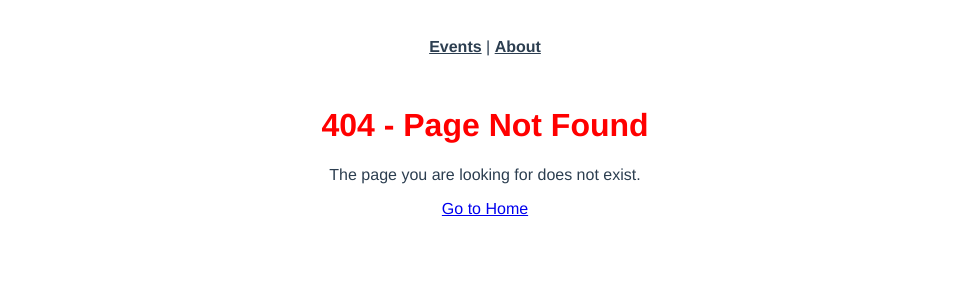
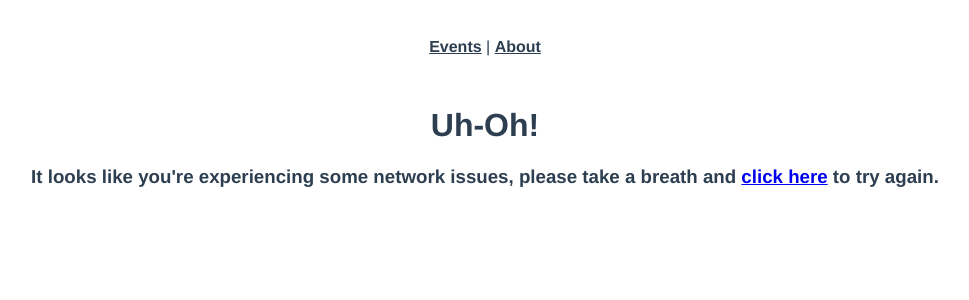
Before and after one commit to awaritefe/Real-World_Vue-3, a Vue app: page /network-error in a window 1280 px wide. Before the commit this address had no page. Shown: the top 300 px of the page, without its empty margins (155-1124 px from the left). Built offline with nearby package versions, Linux system fonts and the light colour scheme.

Commit message:
adding error handling

```diff
--- a/src/router/index.js
+++ b/src/router/index.js
@@ -5,7 +5,8 @@
 import EventEdit from '../views/event/Edit.vue'
 import EventLayout from '../views/event/Layout.vue'
 import About from '../views/About.vue'
-import NotFoundComponent from '../views/NotFoundComponent.vue'
+import NotFound from '@/views/NotFound.vue'
+import NetworkError from '@/views/NetworkError.vue'
 
 const router = createRouter({
   history: createWebHistory(import.meta.env.BASE_URL),
@@ -45,9 +46,20 @@
       component: About
     },
     {
-      path: '/:pathMatch(.*)*',
+      path: '/404/:resource',
+      name: '404Resource',
+      component: NotFound,
+      props: true
+    },
+    {
+      path: '/:catchAll(.*)',
       name: 'NotFound',
-      component: NotFoundComponent
+      component: NotFound
+    },
+    {
+      path: '/network-error',
+      name: 'NetworkError',
+      component: NetworkError
     }
   ]
 })
--- a/src/views/EventList.vue
+++ b/src/views/EventList.vue
@@ -2,6 +2,9 @@
 import { onMounted, ref, computed, watchEffect } from 'vue'
 import EventCard from '@/components/EventCard.vue'
 import EventService from '@/services/EventService.js'
+import { useRouter } from 'vue-router'
+
+const router = useRouter()
 
 const props = defineProps(['page'])
 
@@ -25,7 +28,7 @@
         totalEvents.value = response.headers['x-total-count']
       })
       .catch((error) => {
-        console.log(error)
+        router.push({ name: 'NetworkError' })
       })
   })
 })
--- /dev/null
+++ b/src/views/NetworkError.vue
@@ -0,0 +1,10 @@
+<template>
+  <div class="networkError">
+    <h1>Uh-Oh!</h1>
+
+    <h3>
+      It looks like you're experiencing some network issues, please take a breath and
+      <a href="#" @click="$router.go(-1)">click here</a> to try again.
+    </h3>
+  </div>
+</template>
--- /dev/null
+++ b/src/views/NotFound.vue
@@ -0,0 +1,21 @@
+<script setup>
+defineProps({
+  resource: {
+    type: String,
+    required: true,
+    default: 'page'
+  }
+})
+</script>
+
+<template>
+  <h1>Oops!</h1>
+  <h3>The {{ resource }} you're looking for is not here.</h3>
+  <router-link :to="{ name: 'eventList' }">Back to the home page</router-link>
+</template>
+
+<style scoped>
+h1 {
+  color: red;
+}
+</style>
--- a/src/views/NotFoundComponent.vue
+++ /dev/null
@@ -1,19 +0,0 @@
-<template>
-  <div>
-    <h1>404 - Page Not Found</h1>
-    <p>The page you are looking for does not exist.</p>
-    <router-link to="/">Go to Home</router-link>
-  </div>
-</template>
-
-<script>
-export default {
-  name: 'NotFoundComponent'
-}
-</script>
-
-<style scoped>
-h1 {
-  color: red;
-}
-</style>
--- a/src/views/event/Layout.vue
+++ b/src/views/event/Layout.vue
@@ -1,6 +1,9 @@
 <script setup>
 import { ref, onMounted } from 'vue'
 import EventService from '@/services/EventService.js'
+import { useRouter } from 'vue-router'
+
+const router = useRouter()
 
 const event = ref(null)
 
@@ -18,7 +21,14 @@
       event.value = response.data
     })
     .catch((error) => {
-      console.log(error)
+      if (error.response && error.response.status == 404) {
+        router.push({
+          name: '404Resource',
+          params: { resource: 'event' }
+        })
+      } else {
+        router.push({ name: 'NetworkError' })
+      }
     })
 })
 </script>
```
